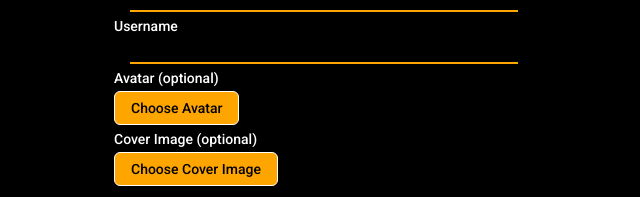
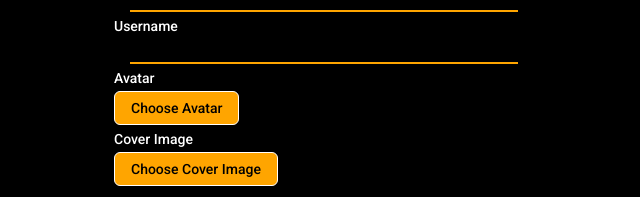
Before and after one commit to singh-aayush/YouTube---Clone, a React (Vite) app in the folder frontend/: page /signup in a window 1280 px wide. Shown: the part 316-513 px from the top of the page, without its empty margins (316-956 px from the left). Built offline with nearby package versions, Linux system fonts and the light colour scheme.

Commit message:
bug fixing

```diff
--- a/frontend/src/components/sinup.jsx
+++ b/frontend/src/components/sinup.jsx
@@ -42,9 +42,6 @@ function SignUp({ onToggleLogin }) {
     // Append files only if selected
     if (avatar) formData.append("avatar", avatar);
     if (coverImage) formData.append("coverImage", coverImage);
-
-    console.log('avatar', avatar)
-    console.log("coverimg", coverImage)
 
     try {
       const response = await axios.post(
@@ -122,7 +119,7 @@ function SignUp({ onToggleLogin }) {
           </div>
 
           <div>
-            <label>Avatar (optional)</label>
+            <label>Avatar</label>
             <div className="mt-1 flex items-center">
               <input
                 type="file"
@@ -145,7 +142,7 @@ function SignUp({ onToggleLogin }) {
           </div>
 
           <div>
-            <label>Cover Image (optional)</label>
+            <label>Cover Image</label>
             <div className="mt-1 flex items-center">
               <input
                 type="file"
```
